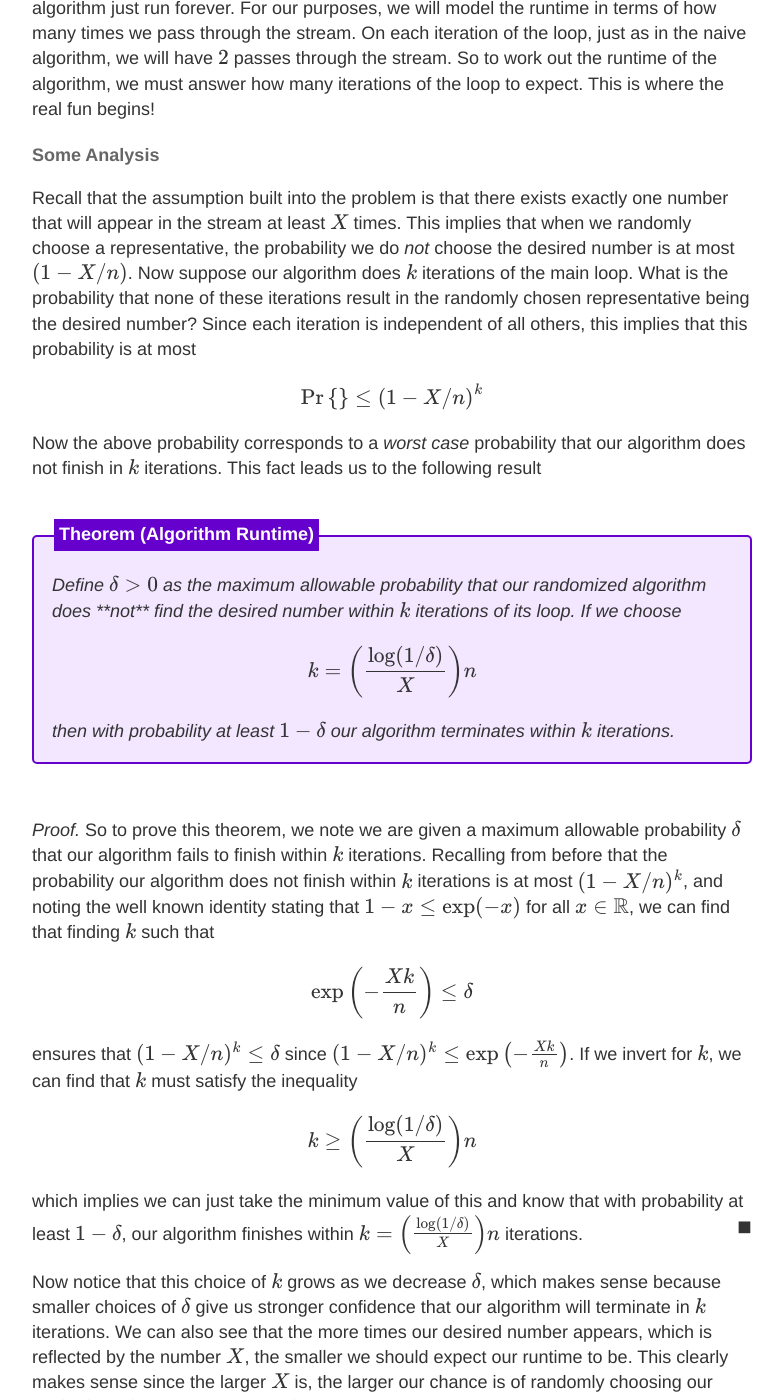
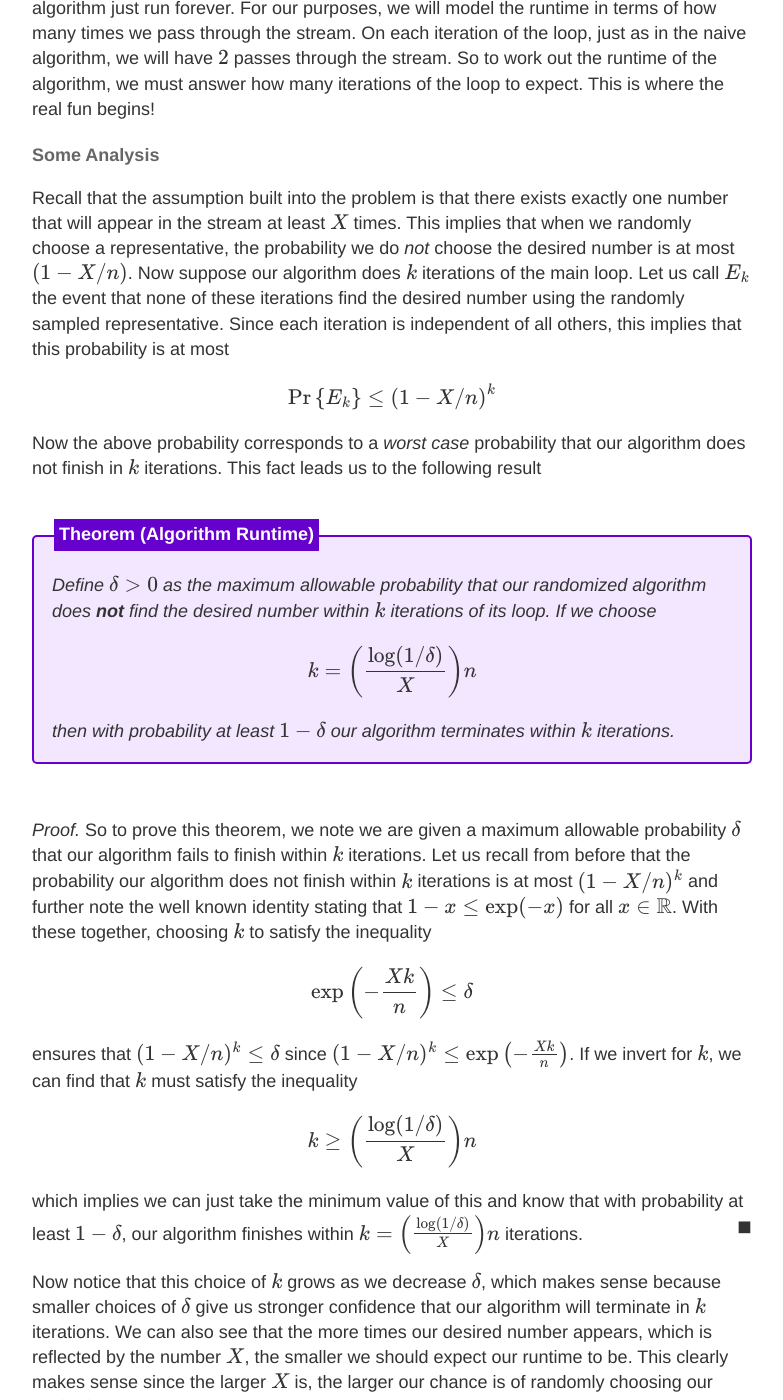
Before and after one commit to choward1491/choward1491.github.io, a Jekyll site: the page built from _posts/2020-7-25-Searching-Streams-for-the-Unknown.md, in a window 1280 px wide and 1400 px high, scrolled down 4854 px. Shown: the whole window, without its empty margins (248-1031 px from the left). Built offline with Jekyll 4.4.1, drawn with Linux system fonts in a browser that asks for light colours; nearby versions of some CDN libraries; comment, search, counter and statistics services are not loaded.

Commit message:
push some changes.. streaming post

```diff
--- a/_posts/2020-7-25-Searching-Streams-for-the-Unknown.md
+++ b/_posts/2020-7-25-Searching-Streams-for-the-Unknown.md
@@ -110,10 +110,10 @@ Now let us consider the correctness for the randomized number search algorithm.
 
 #### Some Analysis
 
-Recall that the assumption built into the problem is that there exists exactly one number that will appear in the stream at least $X$ times. This implies that when we randomly choose a representative, the probability we do _not_ choose the desired number is at most $(1-X/n)$. Now suppose our algorithm does $k$ iterations of the main loop. What is the probability that none of these iterations result in the randomly chosen representative being the desired number? Since each iteration is independent of all others, this implies that this probability is at most
+Recall that the assumption built into the problem is that there exists exactly one number that will appear in the stream at least $X$ times. This implies that when we randomly choose a representative, the probability we do _not_ choose the desired number is at most $(1-X/n)$. Now suppose our algorithm does $k$ iterations of the main loop. Let us call $E_{k}$ the event that none of these iterations find the desired number using the randomly sampled representative. Since each iteration is independent of all others, this implies that this probability is at most
 
 $$ \begin{align}
-\text{Pr}\left\lbrace \right\rbrace &\leq \left(1 - X/n\right)^k
+\text{Pr}\left\lbrace E_k \right\rbrace &\leq \left(1 - X/n\right)^k
 \end{align}$$
 
 Now the above probability corresponds to a _worst case_ probability that our algorithm does not finish in $k$ iterations. This fact leads us to the following result
@@ -121,14 +121,14 @@ Now the above probability corresponds to a _worst case_ probability that our alg
 <div class="theorem" >
     <div class="theorem_name" text="Algorithm Runtime"></div>
 
-    Define $\delta > 0$ as the maximum allowable probability that our randomized algorithm does **not** find the desired number within $k$ iterations of its loop. If we choose
+    Define $\delta > 0$ as the maximum allowable probability that our randomized algorithm does <strong>not</strong> find the desired number within $k$ iterations of its loop. If we choose
 
     $$k = \left(\frac{\log(1/\delta)}{X}\right) n$$
 
     then with probability at least $1 - \delta$ our algorithm terminates within $k$ iterations.
 </div>
 <div class="proof">
-	So to prove this theorem, we note we are given a maximum allowable probability $\delta$ that our algorithm fails to finish within $k$ iterations. Recalling from before that the probability our algorithm does not finish within $k$ iterations is at most $(1 - X/n)^k$, and noting the well known identity stating that $1 - x \leq \exp(-x)$ for all $x \in \mathbb{R}$, we can find that finding $k$ such that
+	So to prove this theorem, we note we are given a maximum allowable probability $\delta$ that our algorithm fails to finish within $k$ iterations. Let us recall from before that the probability our algorithm does not finish within $k$ iterations is at most $(1 - X/n)^k$ and further note the well known identity stating that $1 - x \leq \exp(-x)$ for all $x \in \mathbb{R}$. With these together, choosing $k$ to satisfy the inequality
 
 	$$\exp\left(-\frac{Xk}{n}\right) \leq \delta$$
 
```
